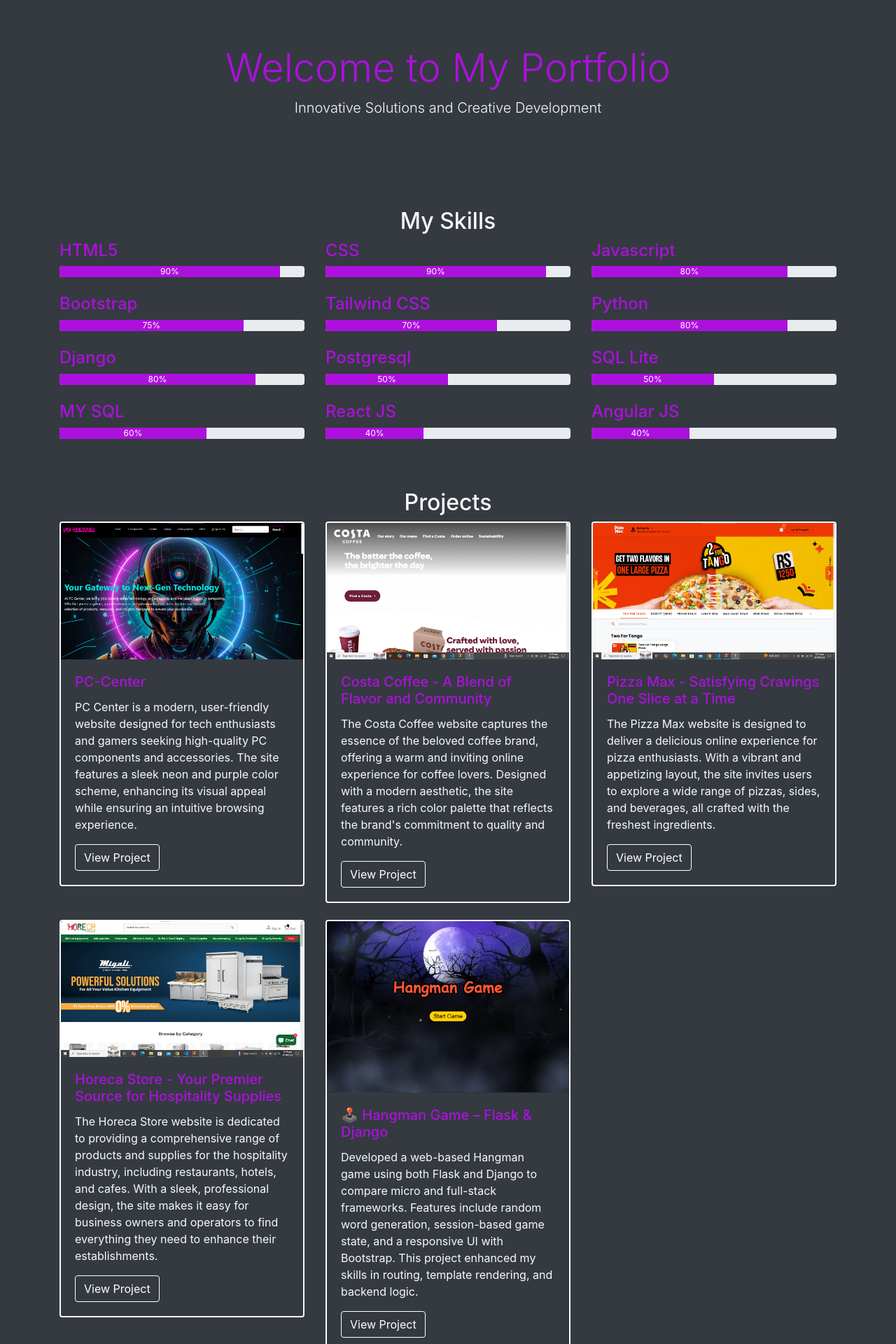
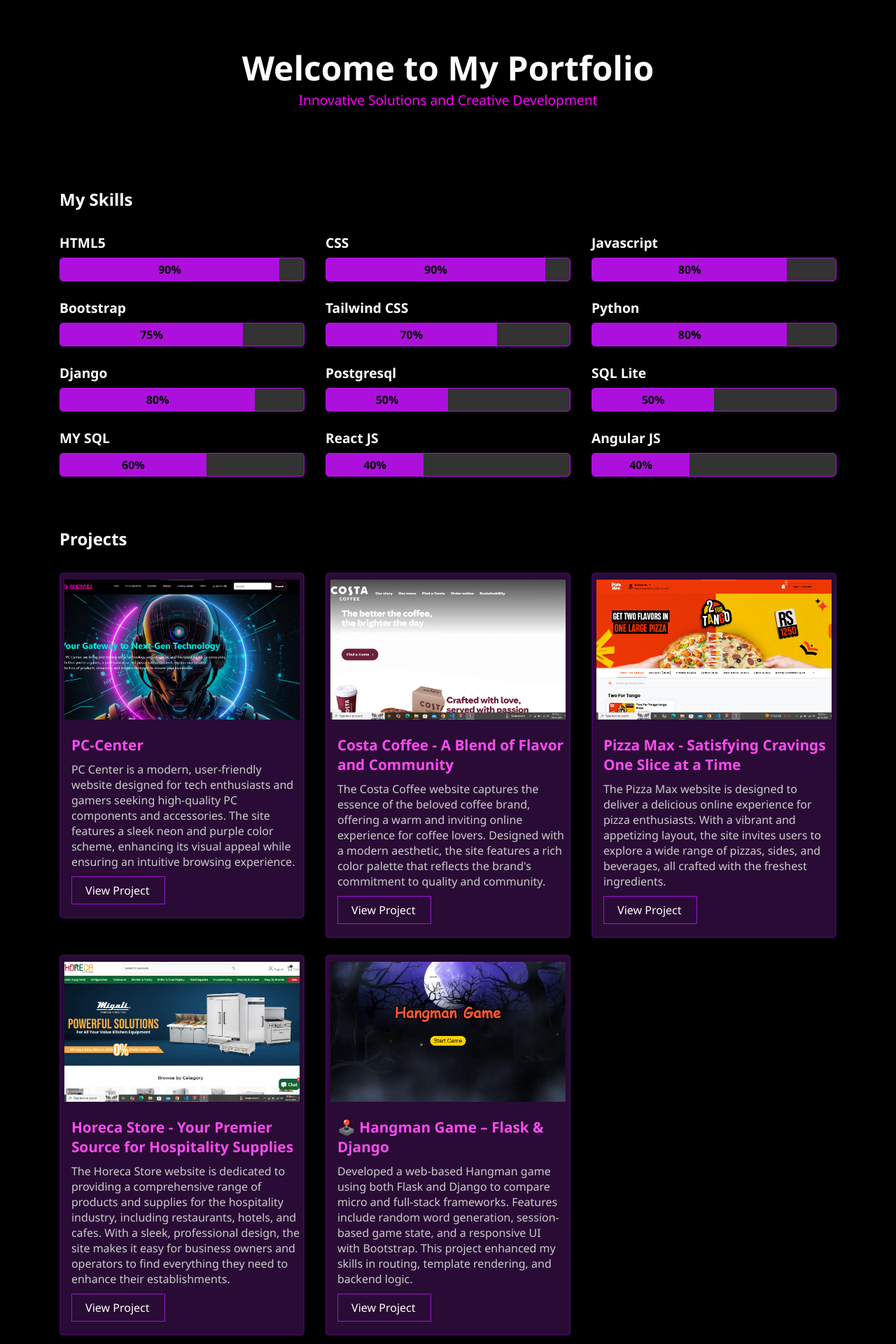
Before and after one commit to Shahnoow/django_portfolio, a Django app: page / in a window 1280 px wide. Shown: the top 1920 px of the page at 70% size. Run offline with Django 5.2, Linux system fonts and the light colour scheme; data comes from the database, SQL or seed files in the repository; both versions use the stored data as it was after the commit; some libraries are stand-ins or nearby versions.

Commit message:
Initial Commit

```diff
--- a/portfolio/static/portfolio/styles.css
+++ b/portfolio/static/portfolio/styles.css
@@ -1,101 +1,133 @@
-body {
-    background-color: #1a1a2e;
+/* Background and typography */
+* {
+  margin: 0;
+  padding: 0;
 }
 
-header.jumbotron {
-    padding: 4rem 1rem;
+.bg {
+  background-color: #000;
+  color: #fff;
+  font-family: "Segoe UI", Tahoma, Geneva, Verdana, sans-serif;
 }
 
-.neon-text {
-    color: #ad10dd;
-    /* text-shadow: 0 0 5px #ad10dd, 0 0 10px #e94560, 0 0 15px #e94560; */
+.header {
+  padding: 4rem 1rem;
+  width: 100%;
+  text-align: center;
 }
 
-.card {
-    border: 2px solid #ad10dd;
-    background-color: #1a1a2e;
-    transition: transform 0.3s;
+.main-title {
+  color: #ffffff;
+  font-size: 3rem;
 }
 
-.card:hover {
-    transform: scale(1.05);
-    /* box-shadow: 0 0 20px #ad10dd, 0 0 30px #ad10dd; */
+.subtitle {
+  color: #ff00ff;
+  font-size: 1.2rem;
+  font-weight: 500;
 }
 
-.neon-link {
-    color: #ad10dd;
-    transition: all 0.3s ease-in-out;
+.section-title {
+  color: #ffff;
+  margin-bottom: 2rem;
 }
 
-.neon-link:hover {
-    text-shadow: 0 0 20px #ad10dd, 0 0 30px #ad10dd;
+/* Skills */
+.skill-name {
+  color: #fff;
+  font-size: 1.2rem;
+  margin-bottom: 0.5rem;
 }
 
-.neon-progress {
-    background-color: #ad10dd;
+.progress-bar-wrapper {
+  width: 100%;
+  background-color: #333;
+  border: 1px solid #ad10dd;
+  border-radius: 5px;
+  overflow: hidden;
 }
 
-.card-title {
-    color: #ad10dd;
-    /* text-shadow: 0 0 5px #e94560, 0 0 10px #e94560; */
+.progress-bar-fill {
+  background-color: #ad10dd;
+  color: #000;
+  padding: 5px;
+  text-align: center;
+  font-weight: bold;
 }
 
-.list-group-item {
-    background-color: #1a1a2e;
-    color: #ffffff;
+/* Cards */
+.project-card,
+.achievement-card {
+  background-color: #401252a6;
+  border: 2px solid #9900ff28;
+  border-radius: 5px;
+  overflow: hidden;
+  padding: 0.5rem 0.3rem;
+  transition: transform 0.3s ease;
 }
 
-.btn-outline-light {
-    color: #ffffff;
-    border-color: #ffffff;
-    transition: all 0.3s ease-in-out;
+.project-card:hover,
+.achievement-card:hover {
+  transform: scale(1.05);
 }
 
-.btn-outline-light:hover {
-    background-color: #ad10dd;
-    color: #ffffff;
-    /* box-shadow: 0 0 20px #ad10dd; */
+.project-image,
+.achievement-image {
+  width: 100%;
+  height: 200px;
+  object-fit: cover;
 }
 
-.form-group label {
-    color: #ffffff;
+.project-title,
+.achievement-title {
+  color: #ff4af0;
+  font-size: 1.3rem;
+  margin-left: 3%;
+  margin-top: 5%;
+  margin-bottom: 3%;
 }
 
-.form-control {
-    background-color: #1a1a2e;
-    color: #ffffff;
-    border: 1px solid #ad10dd;
+.project-desc,
+.achievement-desc {
+  color: #ccc;
+  margin-left: 3%;
 }
 
-.form-control:focus {
-    background-color: #1a1a2e;
-    border-color: #ad10dd;
-    /* box-shadow: 0 0 5px #ad10dd; */
+.project-link {
+  display: inline-block;
+  margin-top: 10px;
+  padding: 0.5rem 1.2rem;
+  color: #fff;
+  border: 1px solid #a012d8;
+  text-decoration: none;
+  transition: all 0.3s ease;
+  margin-left: 3%;
+  margin-bottom: 3%;
+  width: 40%;
+  justify-content: center;
 }
 
-textarea.form-control {
-    resize: none;
+/* .project-link a {
+  margin-left: 30%;
+} */
+
+.project-link:hover {
+  background-color: #ad10dd;
+  color: #ffffff;
 }
 
-footer {
-    color: #ad10dd;
-    /* text-shadow: 0 0 5px #ad10dd, 0 0 10px #e94560; */
+/* Footer */
+.site-footer {
+  padding: 2rem 1rem;
+  background-color: #1a1a2e;
+  color: #ad10dd;
 }
 
-.contact-main {
-    /* color: #ffffff; */
-    background-color: #1a1a2e;
-    padding: 2rem;
+.contact-link {
+  color: #ad10dd;
+  text-decoration: underline;
 }
 
-.contact-main h2 {
-    color: #ffffff;
-    background-color: #1a1a2e;
-    padding: 2rem;
+.contact-link:hover {
+  text-shadow: 0 0 10px #ad10dd;
 }
-
-.contact-main h2 p{
-    /* color: #ffffff; */
-    background-color: #1a1a2e;
-    padding: 2rem;
-}
--- a/portfolio/templates/portfolio/home.html
+++ b/portfolio/templates/portfolio/home.html
@@ -2,28 +2,34 @@
 <!DOCTYPE html>
 <html lang="en">
   <head>
-    <meta charset="UTF-8">
-    <meta name="viewport" content="width=device-width, initial-scale=1.0">
+    <meta charset="UTF-8" />
+    <meta name="viewport" content="width=device-width, initial-scale=1.0" />
     <title>My Portfolio - Home</title>
-    <link rel="stylesheet" href="https://stackpath.bootstrapcdn.com/bootstrap/4.5.2/css/bootstrap.min.css">
-    <link rel="stylesheet" href="{% static 'portfolio/styles.css' %}">
+    <!-- Grid system only -->
+    <link
+      rel="stylesheet"
+      href="https://cdn.jsdelivr.net/npm/bootstrap@4.5.2/dist/css/bootstrap-grid.min.css"
+    />
+    <!-- Custom styling -->
+    <link rel="stylesheet" href="{% static 'portfolio/styles.css' %}" />
   </head>
-<body class="bg-dark text-light">
-
-    <header class="jumbotron text-center bg-transparent">
-        <h1 class="display-4 neon-text">Welcome to My Portfolio</h1>
-        <p class="lead">Innovative Solutions and Creative Development</p>
+  <body class="bg">
+    <header class="header text-center">
+      <h1 class="main-title">Welcome to My Portfolio</h1>
+      <p class="subtitle">Innovative Solutions and Creative Development</p>
     </header>
 
     <section id="skills" class="container my-5">
-        <h2 class="text-center">My Skills</h2>
+      <h2 class="section-title text-center">My Skills</h2>
       <div class="row">
         {% for skill in skills %}
         <div class="col-md-4 mb-4">
-                <h4 class="neon-text">{{ skill.name }}</h4>
-                <div class="progress">
-                    <div class="progress-bar neon-progress" role="progressbar" style="width: {{ skill.proficiency }}%;"
-                         aria-valuenow="{{ skill.proficiency }}" aria-valuemin="0" aria-valuemax="100">
+          <h4 class="skill-name">{{ skill.name }}</h4>
+          <div class="progress-bar-wrapper">
+            <div
+              class="progress-bar-fill"
+              style="width: {{ skill.proficiency }}%;"
+            >
               {{ skill.proficiency }}%
             </div>
           </div>
@@ -33,17 +39,23 @@
     </section>
 
     <section id="projects" class="container my-5">
-        <h2 class="text-center">Projects</h2>
+      <h2 class="section-title text-center">Projects</h2>
       <div class="row">
         {% for project in projects %}
         <div class="col-md-4 mb-4">
-                <div class="card bg-dark border-light">
-                    <img src="{{ project.image.url }}" class="card-img-top" alt="{{ project.title }}">
+          <div class="project-card">
+            <img
+              src="{{ project.image.url }}"
+              alt="{{ project.title }}"
+              class="project-image"
+            />
             <div class="card-body">
-                        <h5 class="card-title neon-text">{{ project.title }}</h5>
-                        <p class="card-text">{{ project.description }}</p>
+              <h5 class="project-title">{{ project.title }}</h5>
+              <p class="project-desc">{{ project.description }}</p>
               {% if project.link %}
-                        <a href="{{ project.link }}" class="btn btn-outline-light" target="_blank">View Project</a>
+              <a href="{{ project.link }}" class="project-link" target="_blank"
+                >View Project</a
+              >
               {% endif %}
             </div>
           </div>
@@ -53,17 +65,23 @@
     </section>
 
     <section id="achievements" class="container my-5">
-        <h2 class="text-center">Achievements</h2>
+      <h2 class="section-title text-center">Achievements</h2>
       <div class="row">
         {% for achievement in achievements %}
         <div class="col-md-4 mb-4">
-                <div class="card bg-dark border-light">
+          <div class="achievement-card">
             {% if achievement.image %}
-                    <img src="{{ achievement.image.url }}" alt="{{ achievement.title }}" class="card-img-top" style="max-height: 200px; object-fit: cover;">
+            <img
+              src="{{ achievement.image.url }}"
+              alt="{{ achievement.title }}"
+              class="achievement-image"
+            />
             {% endif %}
             <div class="card-body">
-                        <h5 class="card-title neon-text">{{ achievement.title }} <small>({{ achievement.date }})</small></h5>
-                        <p class="card-text">{{ achievement.description }}</p>
+              <h5 class="achievement-title">
+                {{ achievement.title }} <small>({{ achievement.date }})</small>
+              </h5>
+              <p class="achievement-desc">{{ achievement.description }}</p>
             </div>
           </div>
         </div>
@@ -71,10 +89,11 @@
       </div>
     </section>
 
-
-    <footer class="text-center py-3">
-        <p>Contact me <a href="{% url 'contact' %}" class="neon-link">here</a>.</p>
+    <footer class="site-footer text-center">
+      <p>
+        Contact me
+        <a href="{% url 'contact' %}" class="contact-link">here</a>.
+      </p>
     </footer>
-
   </body>
 </html>
--- a/portfolio_project/settings.py
+++ b/portfolio_project/settings.py
@@ -118,7 +118,12 @@ USE_TZ = True
 # https://docs.djangoproject.com/en/5.1/howto/static-files/
 
 STATIC_URL = 'static/'
+STATICFILES_DIRS = [
+    BASE_DIR / "static",
+]
+
 STATIC_ROOT = os.path.join(BASE_DIR, 'staticfiles')
+
 
 # Default primary key field type
 # https://docs.djangoproject.com/en/5.1/ref/settings/#default-auto-field
```
Also changed, not shown: db.sqlite3, media/projects/images/Hangman_Game.PNG (added), 1 other file. Lines whose indentation alone changed are shown as unchanged.
